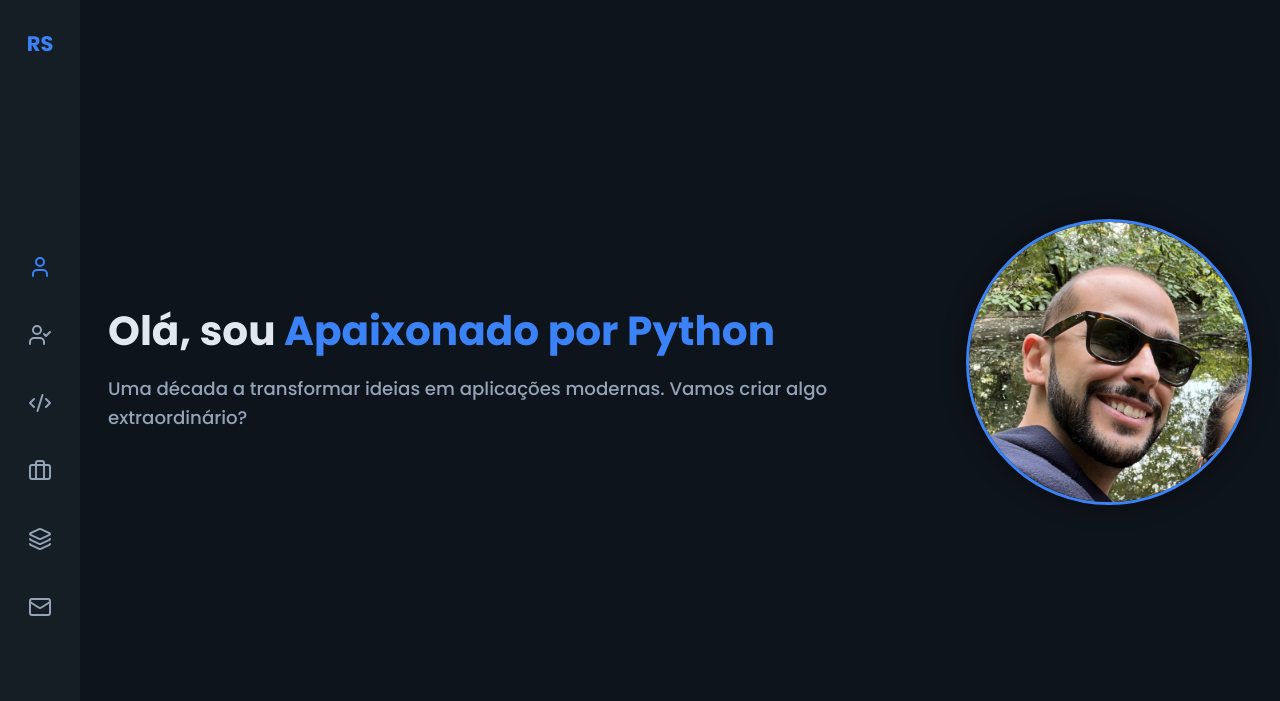
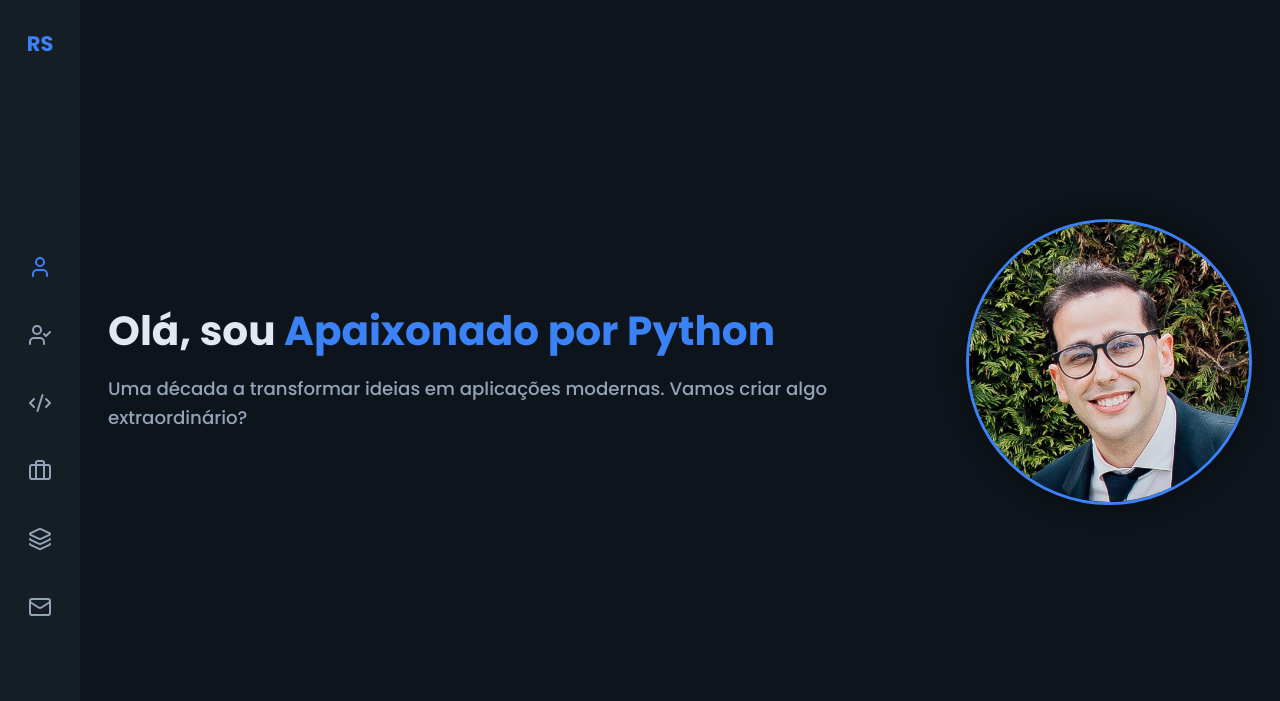
Before and after one commit to buzzz1995-ops/Portf-lio-Online, a Flask app: page / in a window 1280 px wide. Shown: the top 701 px of the page. Run offline with Flask 3, Linux system fonts and the light colour scheme.

Commit message:
Update index.html

```diff
--- a/templates/index.html
+++ b/templates/index.html
@@ -36,7 +36,7 @@
                     </p>
                 </div>
                 <div class="hero-image">
-                    <img src="../static/images/ruben.png" alt="Foto de perfil" class="profile-photo">
+                    <img src="../static/images/perfil.jpg" alt="Foto de perfil" class="profile-photo">
                 </div>
             </div>
         </section>
```
